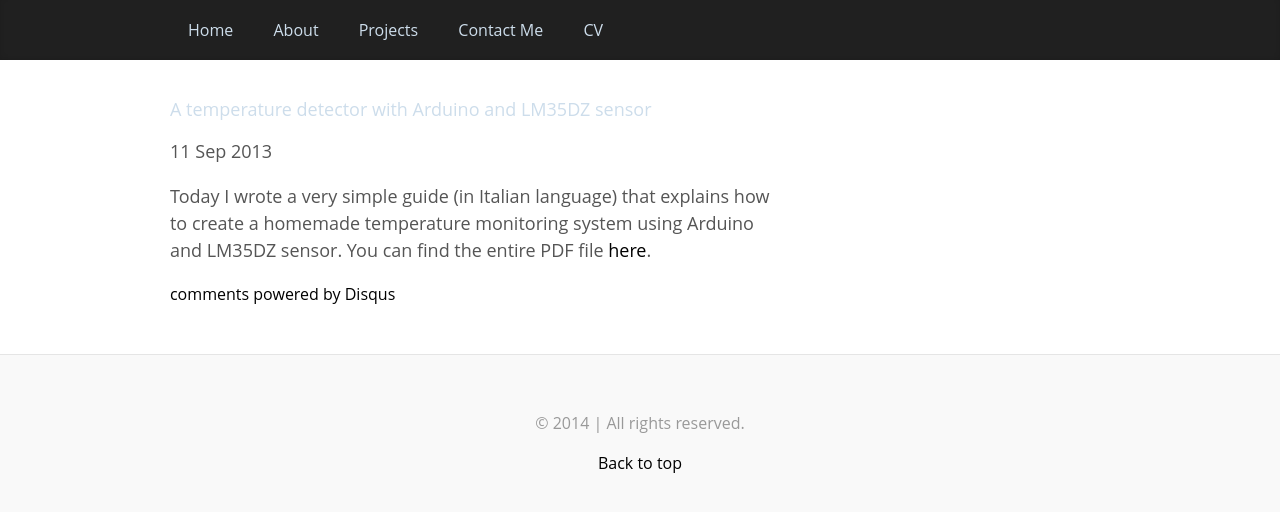
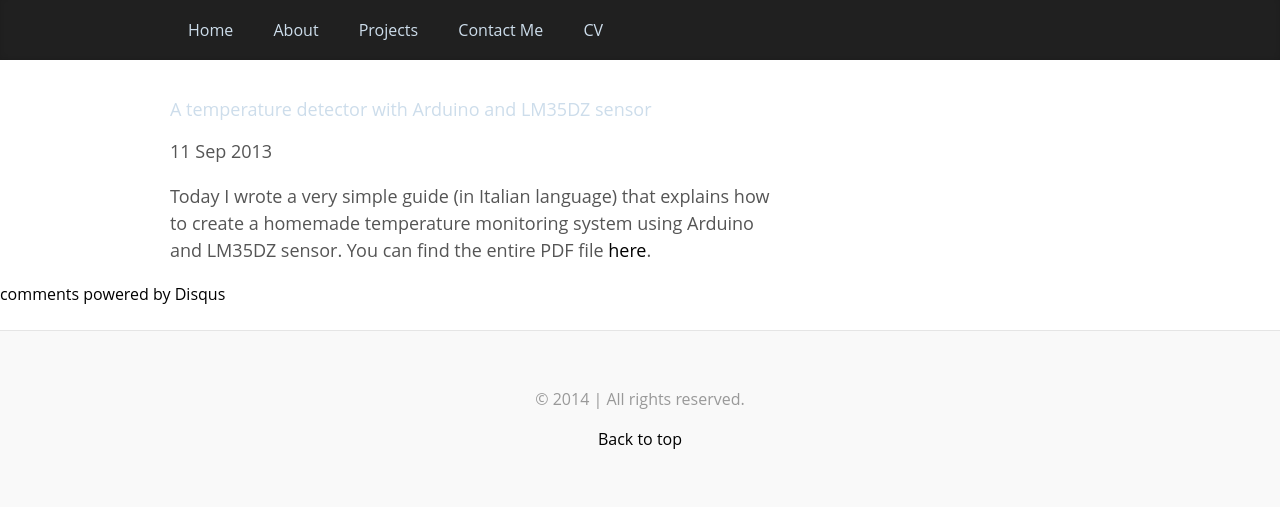
Before and after one commit to gsalvatori/salvatorigabriele.com, a Jekyll site: the page built from _posts/2013-09-11-a-temperature-detector-arduino.markdown, in a window 1280 px wide. Shown: the top 512 px of the page. Built offline with Jekyll 4.4.1, drawn with Linux system fonts in a browser that asks for light colours; nearby versions of some CDN libraries; library files that are not in the unit come from our copies; Markdown is read by kramdown in place of the engine named in the settings; comment, search, counter and statistics services are not loaded.

Commit message:
Update post.html

```diff
--- a/_layouts/post.html
+++ b/_layouts/post.html
@@ -58,7 +58,7 @@
 <h2>{{ page.title }}</h2>
 <p class="meta">{{ page.date | date_to_string }}</p>
 
-<div id="post">
+
 {{ content }}
 </div>
           </div><!-- /.blog-post -->
```
